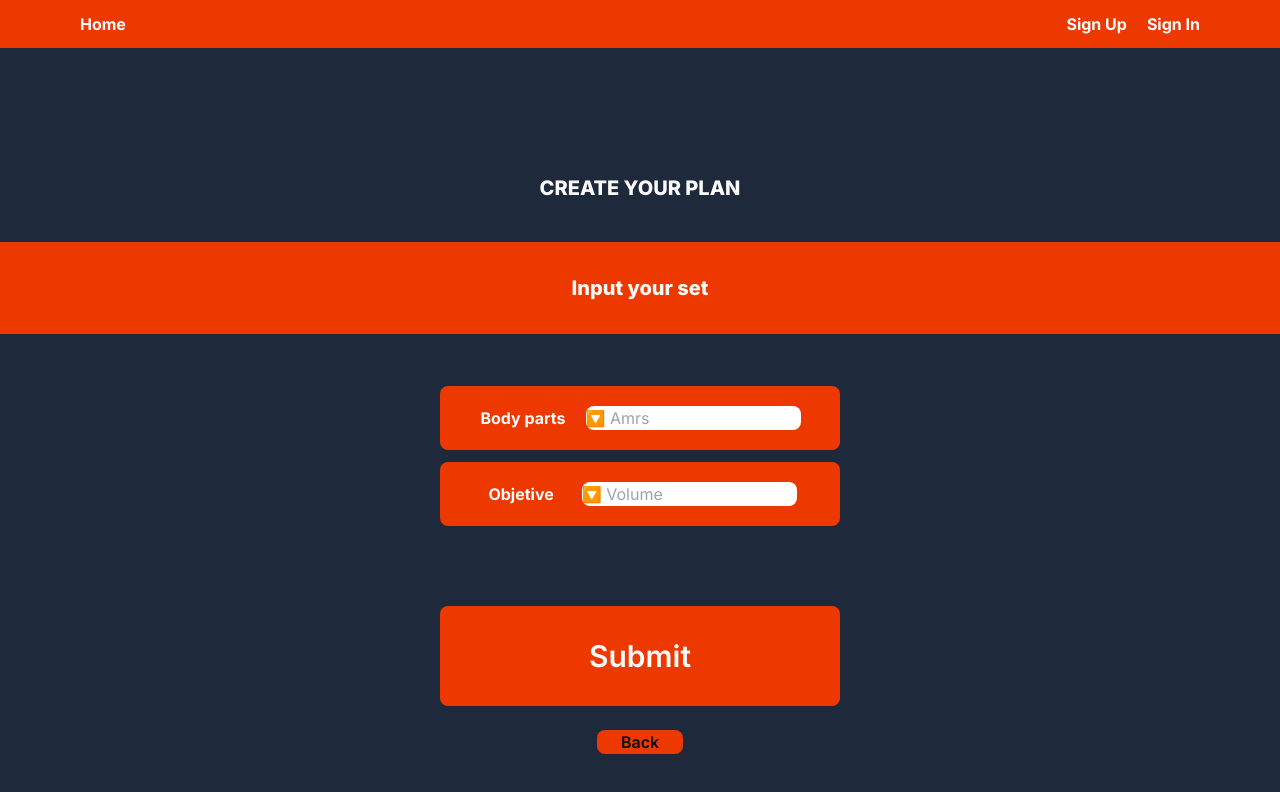
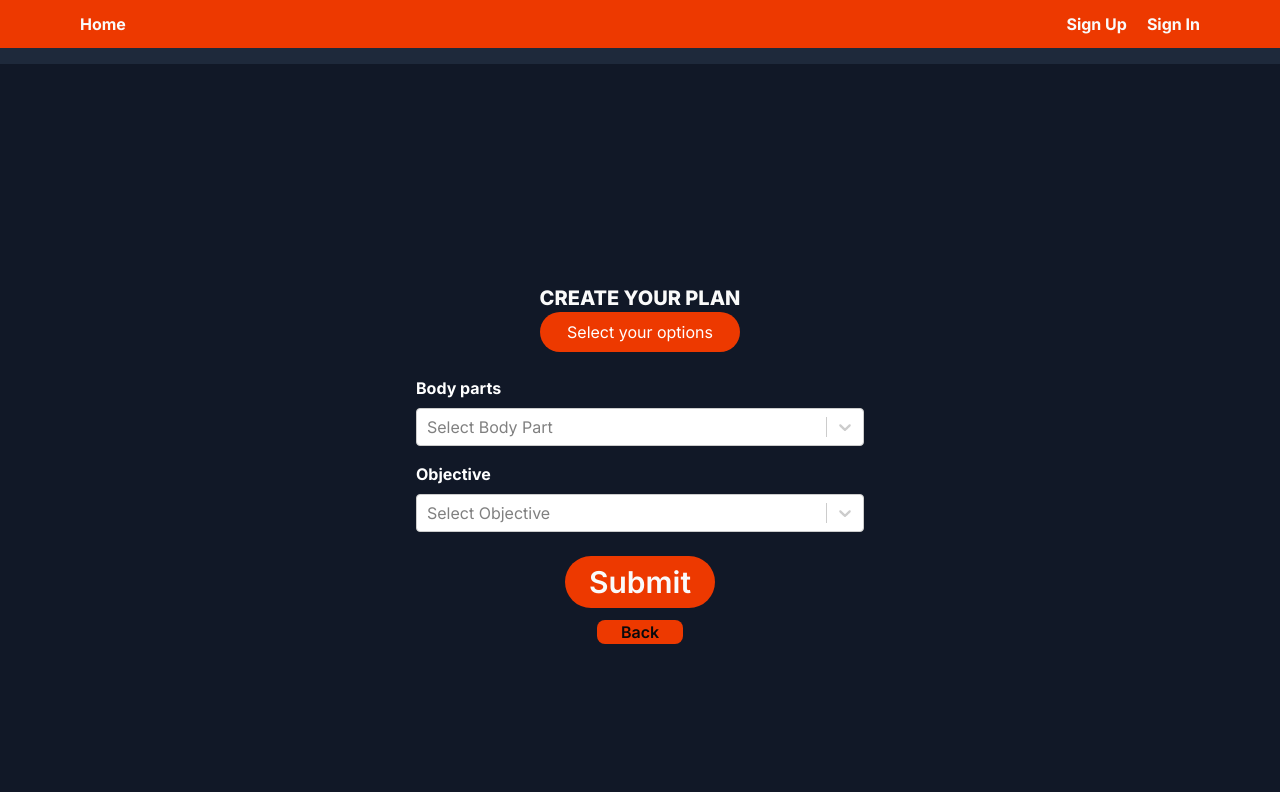
Before and after one commit to MatiasMonteros09/GYMAI, a Next.js app: page /create in a window 1280 px wide. Shown: the top 792 px of the page. Built offline with nearby package versions, Linux system fonts and the light colour scheme; no server answers; what tailwindcss-animated would draw is missing.

Commit message:
commit-dev

```diff
--- a/package.json
+++ b/package.json
@@ -21,7 +21,8 @@
     "react-dom": "^18",
     "react-hook-form": "^7.48.2",
     "react-hot-toast": "^2.4.1",
-    "react-icons": "^4.11.0"
+    "react-icons": "^4.11.0",
+    "react-select": "^5.8.0"
   },
   "devDependencies": {
     "autoprefixer": "^10",
--- a/src/app/api/auth/[...nextauth]/route.js
+++ b/src/app/api/auth/[...nextauth]/route.js
@@ -45,7 +45,8 @@ export const authOptions = {
     ],
     pages: {
       signIn: "/authview",
-    }
+    },
+    secret: process.env.SECRET
   };
 
   const handler = NextAuth(authOptions);
--- a/src/app/create/page.jsx
+++ b/src/app/create/page.jsx
@@ -1,30 +1,53 @@
+'use client'
 import Link from "next/link";
+import Select from "react-select";
+
+const optionsBodyParts = [
+  { value: "arms", label: "Arms" },
+  { value: "legs", label: "Legs" },
+  { value: "chest", label: "Chest" },
+
+];
+
+const optionsObjectives = [
+  { value: "strength", label: "Strength" },
+  { value: "volume", label: "Volume" },
+  { value: "endurance", label: "Endurance" },
+
+];
 
 const InputView = () => {
   return (
-        <div className="h-screen flex flex-col justify-center items-center ">
-            <h1 className="text-center text-zinc-50 text-xl mb-10 font-extrabold">CREATE YOUR PLAN</h1>
-            <div className="text-center text-zinc-50 text-xl mb-10 font-extrabold bg-appOrange min-w-full p-8">Input your set</div>
-            <form >
-                <div className="rounded-lg bg-appOrange p-5 m-3 flex">
-                    <label className="mx-5 font-bold">Body parts</label>
-                    <input className="w-3/5 rounded-lg" type="text" name="objective" placeholder="🔽 Amrs"/>
+    <div className="min-h-screen flex flex-col justify-center items-center bg-gray-900 text-white">
+      <div className="text-center mb-6">
+        <h1 className="text-zinc-50 text-xl font-extrabold">CREATE YOUR PLAN</h1>
+        <div className="bg-appOrange px-4 py-2 rounded-full">Select your options</div>
       </div>
-                <div className="rounded-lg bg-appOrange p-5 mb-20 mx-3 flex">
-                    <label className="mx-7 font-bold">Objetive</label>
-                    <input className="w-3/5 rounded-lg" type="password" placeholder="🔽 Volume"/>
+      <form className="w-full max-w-md">
+        <div className="mb-4">
+          <label className="block text-white font-bold mb-2">Body parts</label>
+          <Select
+            options={optionsBodyParts}
+            className="w-full text-black"
+            placeholder="Select Body Part"
+          />
         </div>
-                <div className="rounded-lg bg-appOrange p-8 m-3 flex justify-center items-center">
-                    <button className="text-gray-50 text-3xl font-semibold">
+        <div className="mb-6">
+          <label className="block text-white font-bold mb-2">Objective</label>
+          <Select
+            options={optionsObjectives}
+            className="w-full text-black"
+            placeholder="Select Objective"
+          />
+        </div>
+        <div className="flex justify-center items-center">
+          <button className="rounded-full bg-appOrange text-gray-50 text-3xl font-semibold px-6 py-2">
             Submit
           </button>
         </div>
-
-
       </form>
       <Link className="bg-appOrange rounded-lg mt-3 px-6 font-semibold text-zinc-950" href='/'>
         Back
-
       </Link>
     </div>
   );
```
Also changed, not shown: src/middleware.js (+6 -1 lines), 1 other file (tests, documents, lock files or other folders). Lines whose indentation alone changed are shown as unchanged.
